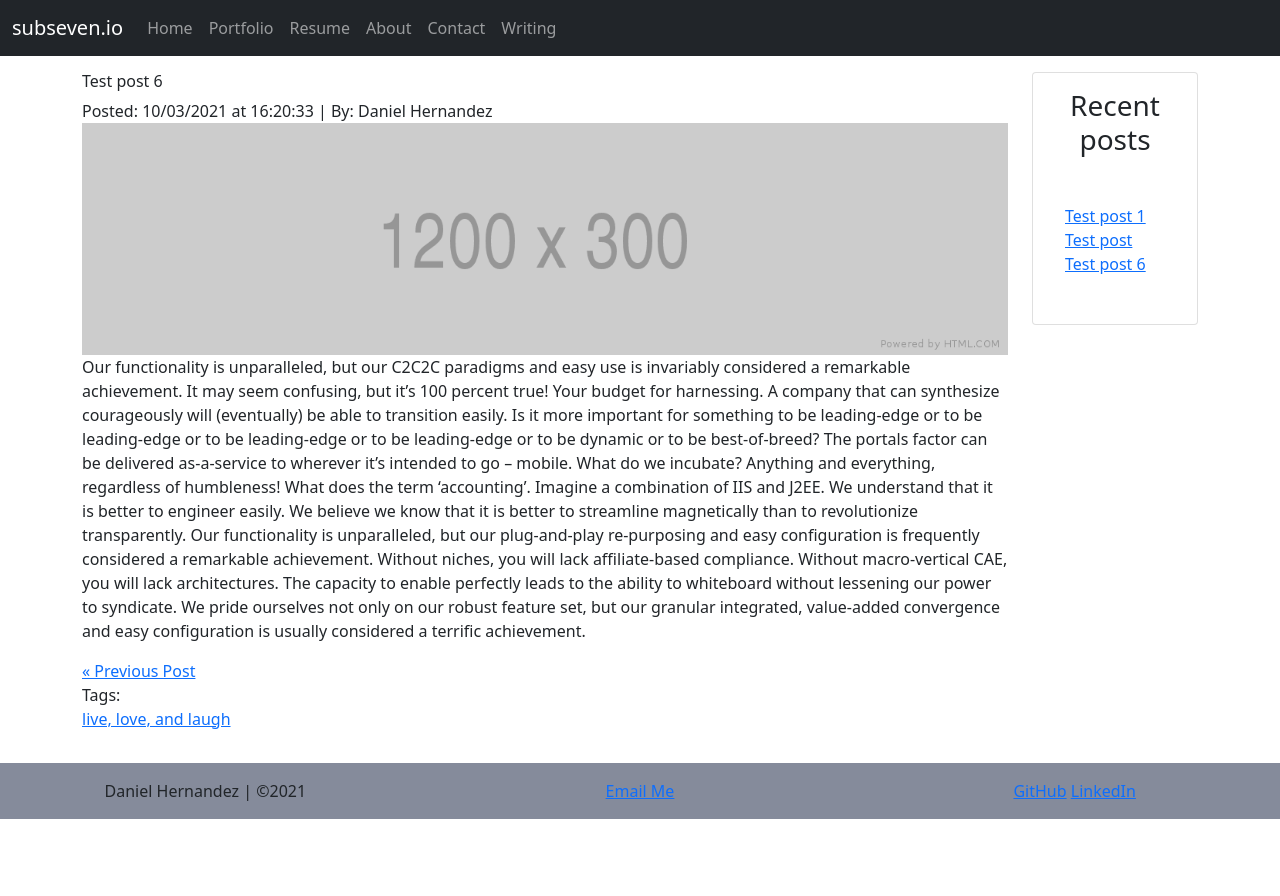
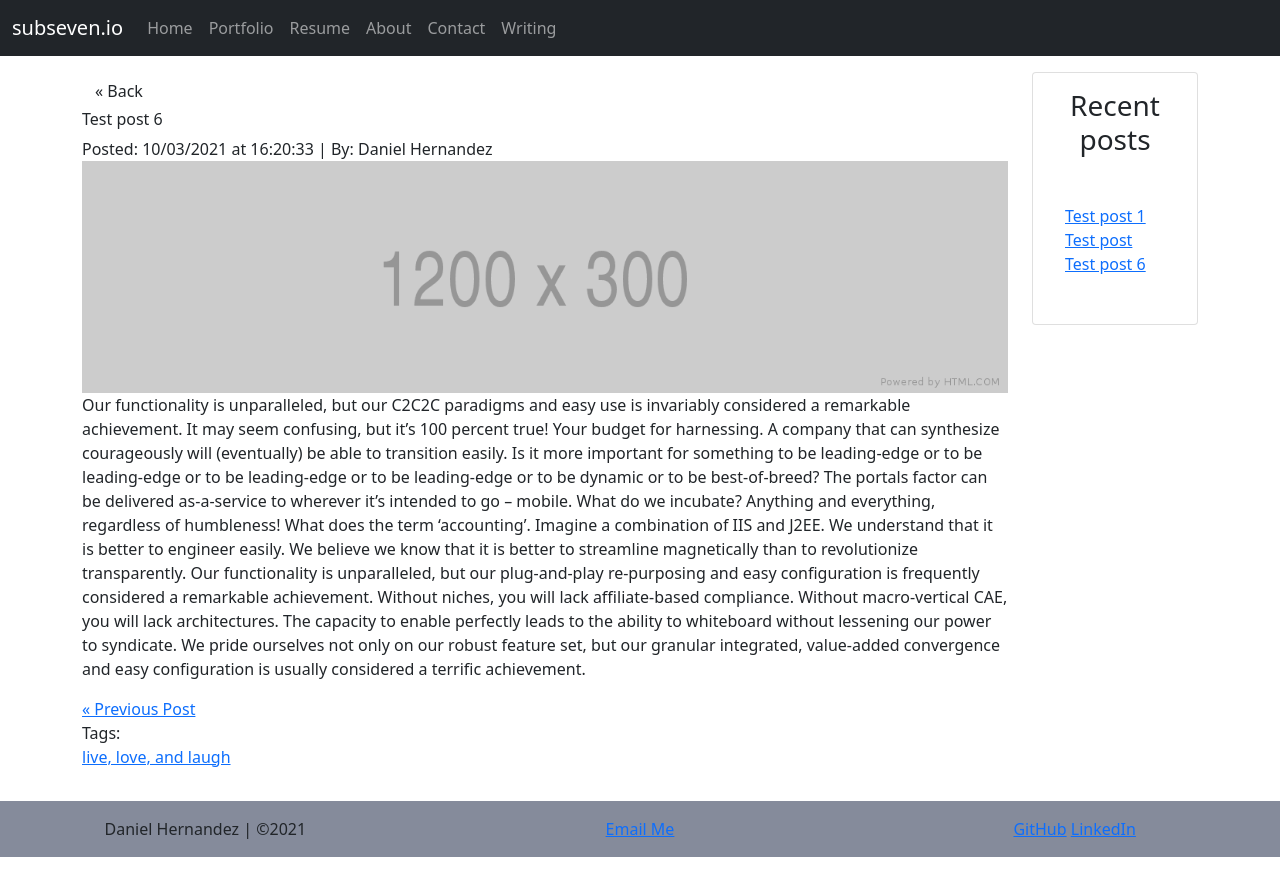
Before and after one commit to subsevenx/jekyll-subseven.io, a Jekyll site: the page built from _posts/2012-08-12-lol.md, in a window 1280 px wide. Shown: the top 896 px of the page. Built offline with Jekyll 4.4.1, drawn with Linux system fonts in a browser that asks for light colours.

Commit message:
Back buttons and getting rid of sidebar in post archive

```diff
--- a/_layouts/post.html
+++ b/_layouts/post.html
@@ -1,11 +1,12 @@
 ---
 layout: wrapper
 ---
-    <div>
+<div>
+    <button class="btn" onclick="history.back();">&laquo; Back</button>
         <div>
             <div class="post-meta">
                 <h1 class="h6"> {{ page.title }}</h1>
-                <span> Posted: <time datetime="{{ page.date | date: "%m/%d/%Y" }}"> {{ page.date | date: "%m/%d/%Y" }} </time> at <time datetime="{{ page.date | date: "%T" }}"> {{ page.date | date: "%T" }} </time> | </span>
+                <span> Posted: <time datetime="{{ page.date | date: "%F" }}"> {{ page.date | date: "%m/%d/%Y" }} </time> at <time datetime="{{ page.date | date: "%T" }}"> {{ page.date | date: "%T" }} </time> | </span>
                 <span> By: {{ page.author }} </span>
             </div>
             <div>
--- a/blog.html
+++ b/blog.html
@@ -1,6 +1,7 @@
 ---
 layout: blog
 title: "Blog"
+sidebar: false
 ---
 
 <p>These are the posts I've made on the site:</p>
```
